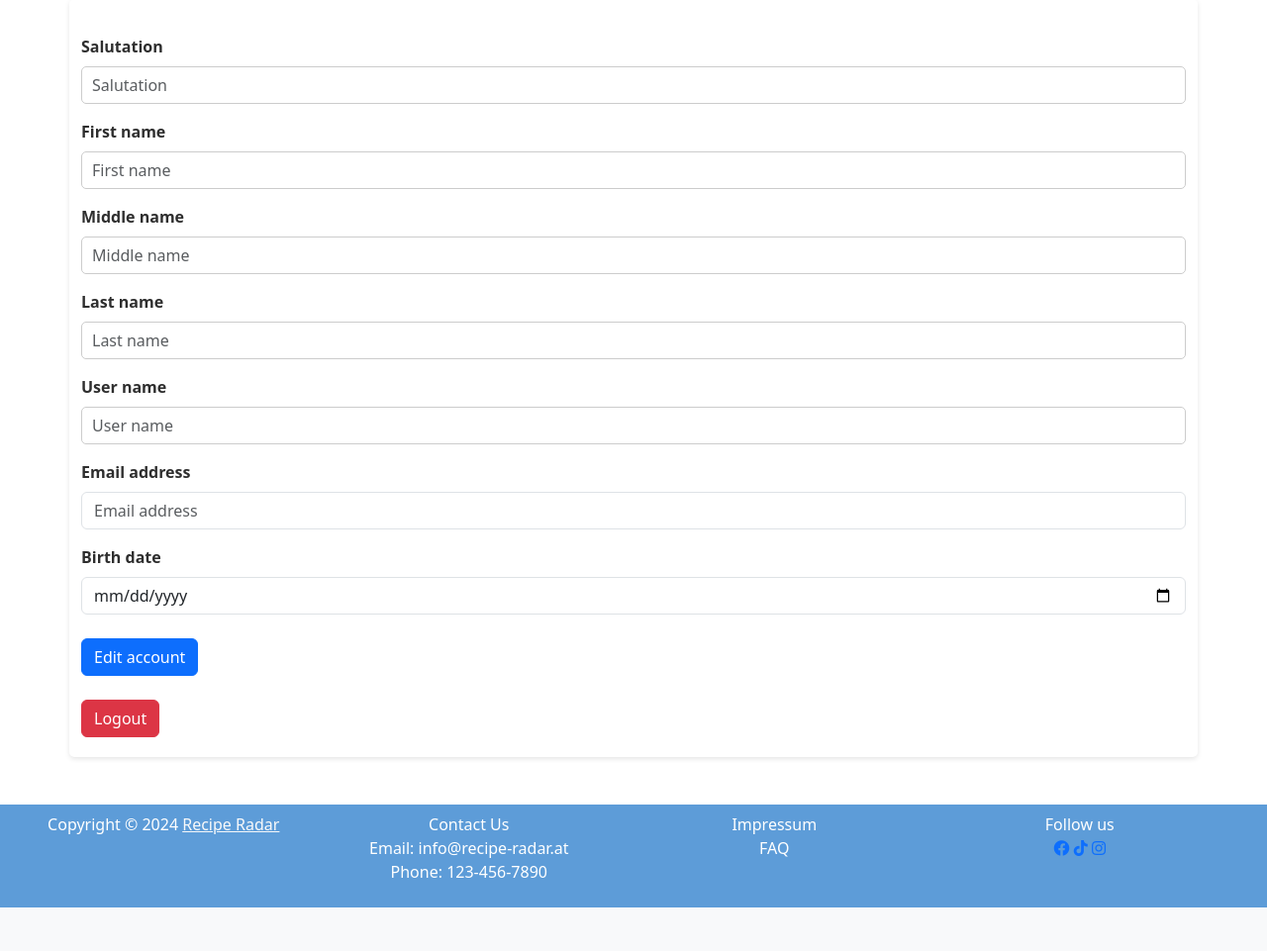
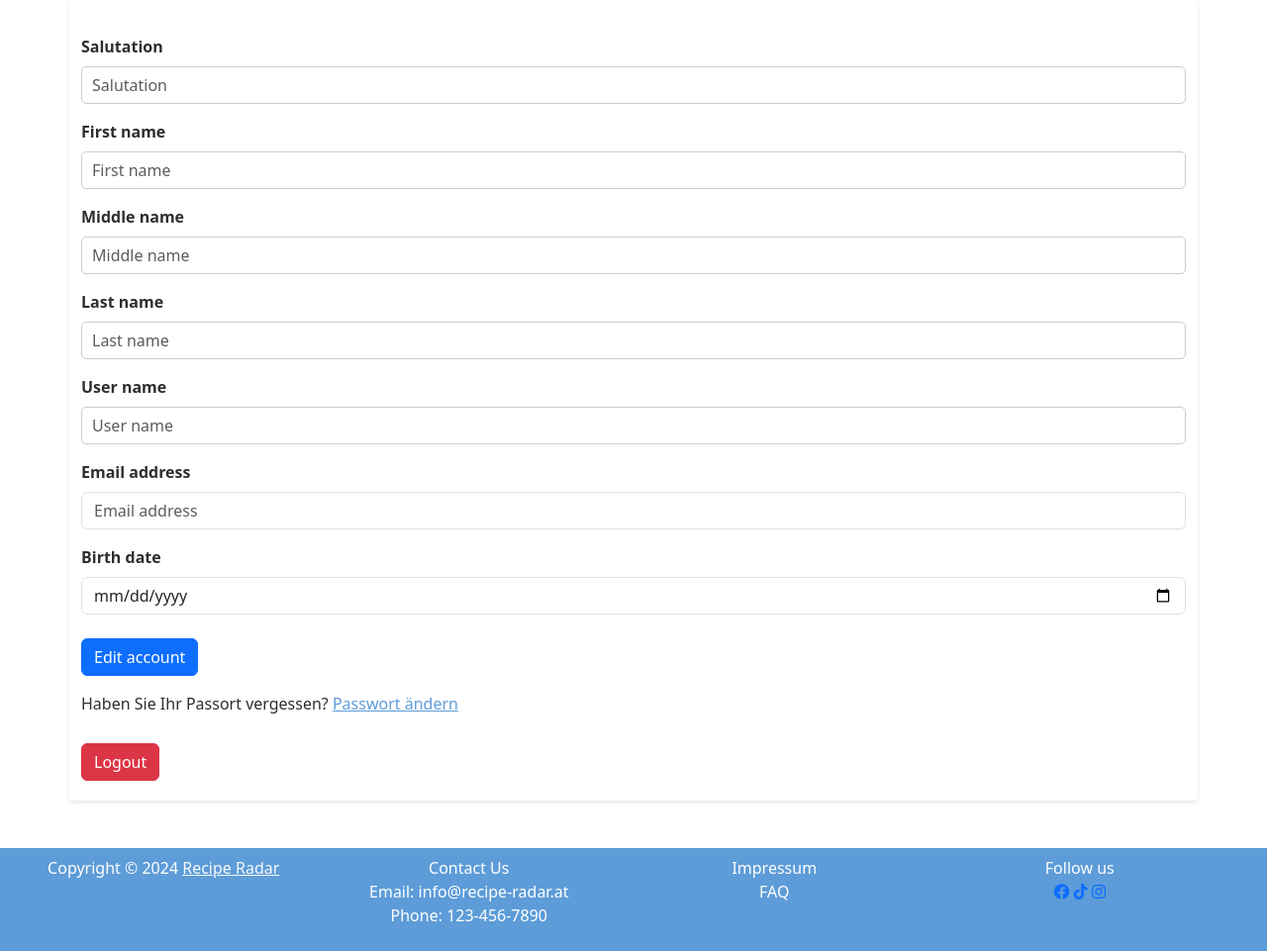
Before and after one commit to ahmetc27/RecipeRadar, a PHP site: page /profile.php?id=1 in a window 1280 px wide. Shown: the part 124-1085 px from the top of the page at 99% size. Before the commit the page ends 1041 px from the top, so only its background shows below. Run offline with PHP 8.4, Linux system fonts and the light colour scheme; the visitor is signed in with stand-in values (Sample User, id 1); data that the repository does not hold is empty; some web fonts are replaced.

Commit message:
Update profile_form.php

```diff
--- a/profile_form.php
+++ b/profile_form.php
@@ -109,6 +109,7 @@ if (isset($_SESSION['currentSession'])) {
                 </div>
                 <button name="edit" type="submit" class="btn btn-primary mt-2">Edit account</button>
             </form>
+            <p class="text mb-1 mt-3">Haben Sie Ihr Passort vergessen? <a href="passwordreset.php?id=<?= $_GET["id"] ?>" class="text-link">Passwort ändern</a></p>
         </div>
         <a class="btn btn-danger mt-4" href="logout_service.php">Logout</a>
     </div>
```
